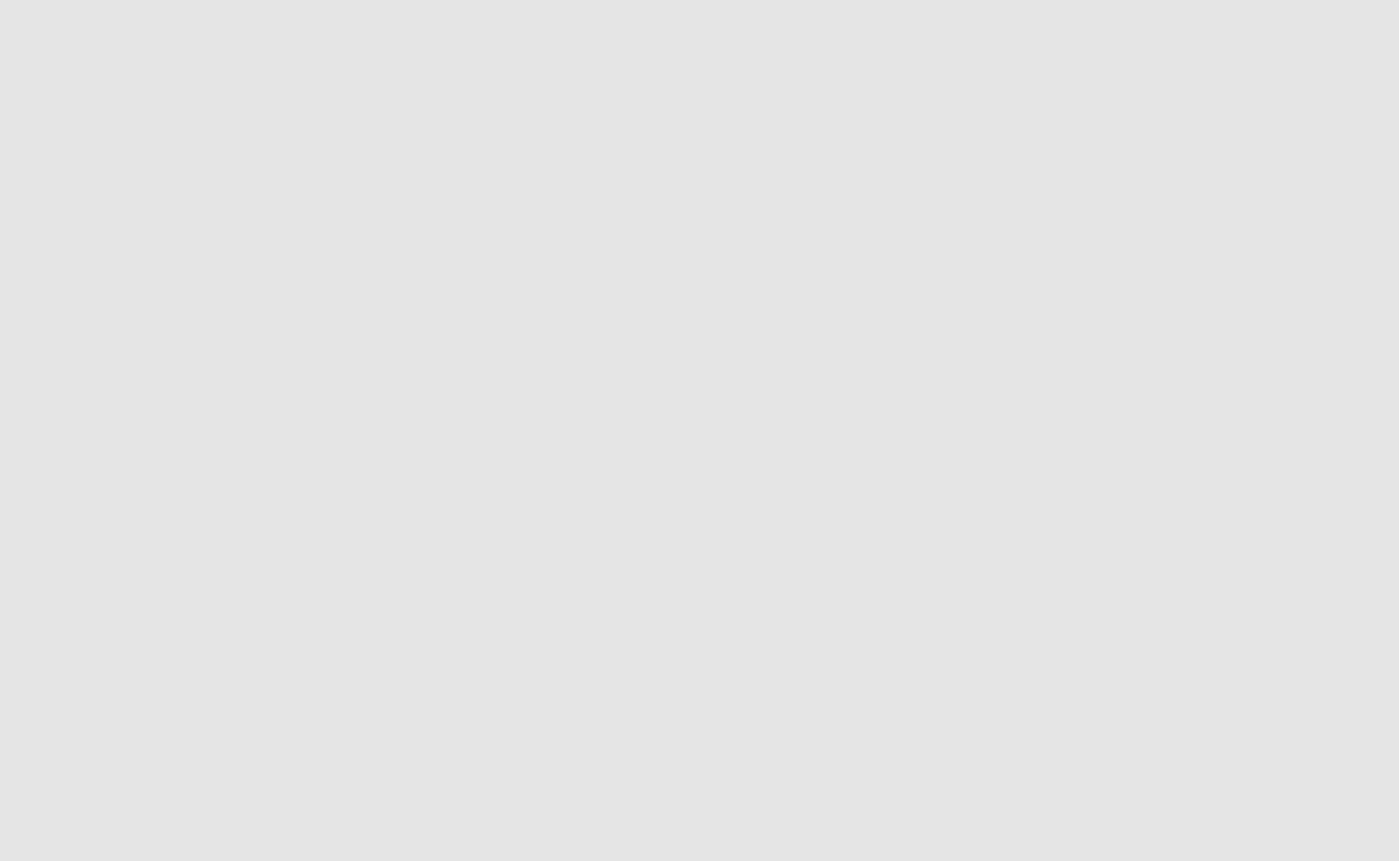
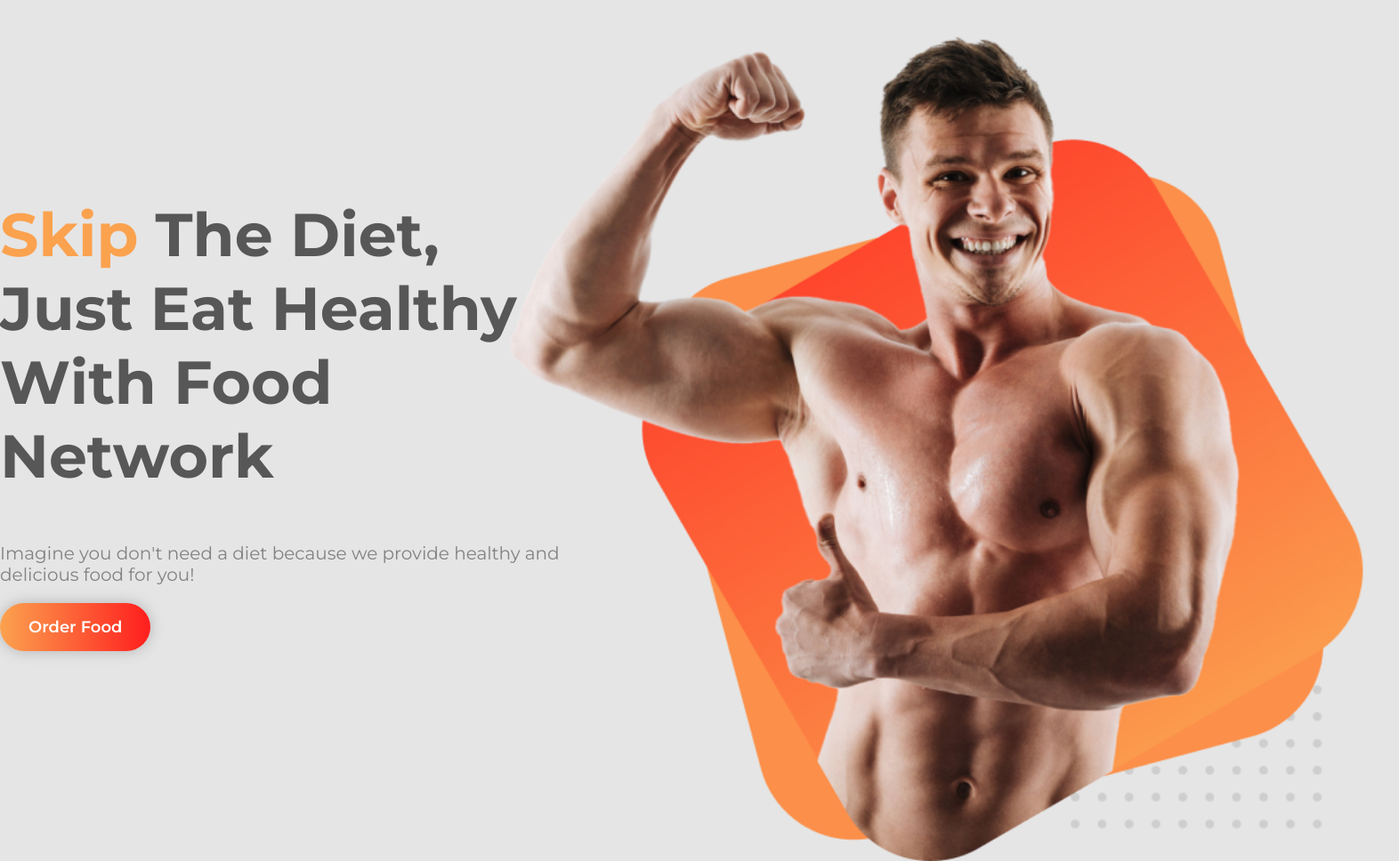
Before and after one commit to bilashism/practice-p-hero, a website built with Vite: page eat-healthy-4.5/index.html in a window 1280 px wide. Shown: the top 968 px of the page at 89% size, 1572 px wide, since content can reach past the window. Before the commit the page ends 800 px from the top, so only its background shows below. Built offline with nearby package versions, Linux system fonts and the light colour scheme.

Commit message:
hero header section

```diff
--- a/eat-healthy-4.5/css/style.css
+++ b/eat-healthy-4.5/css/style.css
@@ -1,3 +1,4 @@
+/*#region - start of - globals */
 *,
 ::before,
 ::after {
@@ -5,8 +6,73 @@
 }
 
 body {
-  margin: 0;
   background-color: #e5e5e5;
   /* font-family: 'Manrope', sans-serif; */
   font-family: "Montserrat", sans-serif;
 }
+
+a {
+  -webkit-text-decoration-line: none;
+  text-decoration-line: none;
+}
+/* helper classes */
+.container {
+  max-width: 1440px;
+  margin-left: auto;
+  margin-right: auto;
+}
+.d-inline-flex {
+  display: inline-flex;
+}
+.d-flex {
+  display: flex;
+}
+.justify-content-center {
+  justify-content: center;
+}
+.align-items-center {
+  align-items: center;
+}
+.col-50 {
+  width: 50%;
+}
+.p-2 {
+  padding: 2rem;
+}
+.py-2 {
+  padding-top: 2rem;
+  padding-bottom: 2rem;
+}
+.m-0 {
+  margin: 0;
+}
+.text-orange {
+  color: #fba24f;
+}
+.theme-gradient {
+  background-image: linear-gradient(to left, #ff1e1e, #fba24f);
+}
+.btn-cta {
+  padding: 1rem 2rem;
+  font-weight: 600;
+  font-size: 1.125rem;
+  border-radius: 2rem;
+  color: #fff;
+  box-shadow: 0 0 1rem #b3b3b3;
+}
+/*#endregion - end of - globals */
+
+/*#region - start of - hero header section */
+.header .title {
+  font-size: 4.25rem;
+  color: #575757;
+}
+.header .hero-image {
+  transform: scale(1.35);
+}
+.header .description {
+  color: #828282;
+  font-size: 1.25rem;
+}
+
+/*#endregion - end of - hero header section */
--- a/eat-healthy-4.5/index.html
+++ b/eat-healthy-4.5/index.html
@@ -14,7 +14,35 @@
     <link rel="stylesheet" href="./css/style.css">
 </head>
 
-<body>
+<body class="m-0">
+
+    <!--#region - start of - hero header section -->
+    <header class="header py-2">
+        <div class="container">
+            <div class="d-flex align-items-center">
+                <div class="col-50">
+                    <article class="">
+                        <h1 class="title"><span class="text-orange">Skip</span> The Diet, <br> Just Eat Healthy <br> With Food Network</h1>
+                        <p class="description">
+                            Imagine you don't need a diet because we provide
+                            healthy and delicious food for you!
+                        </p>
+                        <a href="#" class="d-inline-flex btn-cta theme-gradient">Order Food</a>
+                    </article>
+                </div>
+                <div class="col-50">
+                    <figure class="m-0">
+                        <picture class="">
+                            <source srcset="./images/male/man-smiling-hero.png">
+                            <img src="./images/male/man-smiling-hero.png" alt="hero image" class="hero-image">
+                        </picture>
+                    </figure>
+                </div>
+            </div>
+        </div>
+    </header>
+    <!--#endregion - end of - hero header section -->
+
 
 </body>
 
```
Also changed, not shown: eat-healthy-4.5/images/male/man-smiling-hero.png (added).
